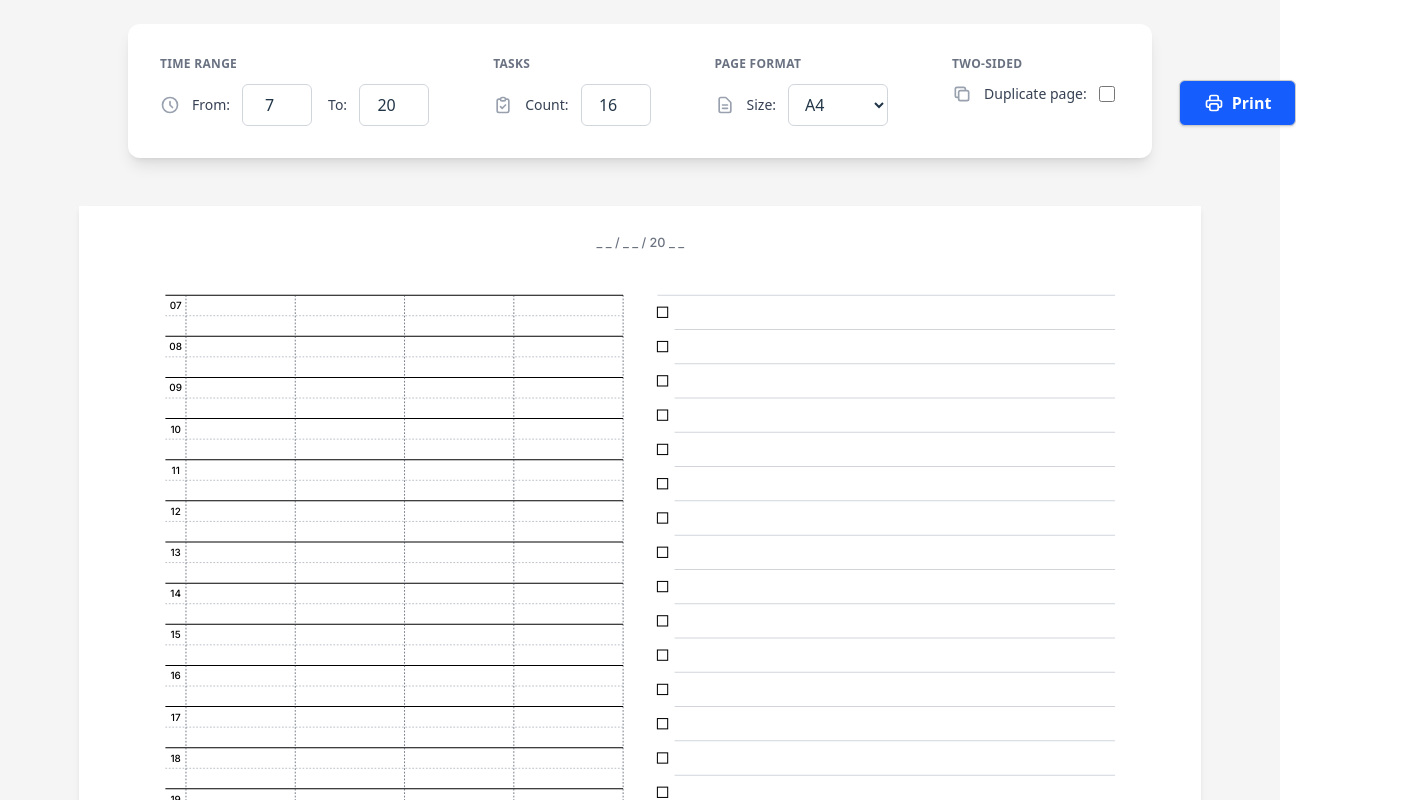
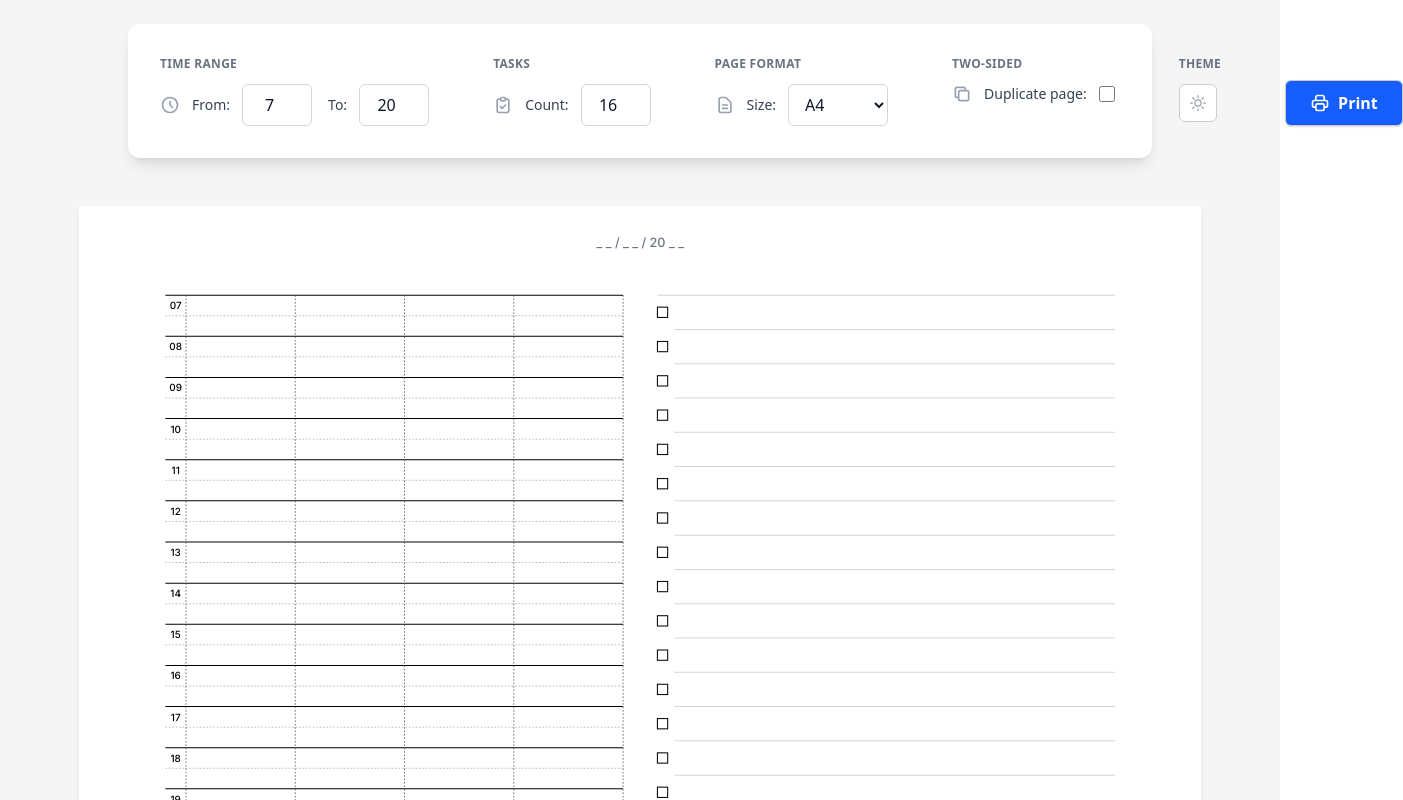
Before and after one commit to mdjastrzebski/timeblock-planner, a React (Vite) app: page / in a window 1280 px wide. Shown: the top 800 px of the page, 1403 px wide, since content can reach past the window. Built offline with nearby package versions, Linux system fonts and the light colour scheme.

Commit message:
feat: dark mode

```diff
--- a/src/App.tsx
+++ b/src/App.tsx
@@ -3,6 +3,7 @@ import Page from "./components/Page";
 import ConfigPanel from "./components/ConfigPanel";
 import type { PageFormat } from "./types";
 import { usePrint } from "./hooks/usePrint";
+import { useTheme } from "./hooks/useTheme";
 
 function App() {
   const [hourFrom, setHourFrom] = useState(7);
@@ -12,6 +13,7 @@ function App() {
   const [duplexPrint, setDuplexPrint] = useState(false);
 
   const handlePrint = usePrint(pageFormat);
+  const { theme, setTheme } = useTheme();
 
   const handleHourFromChange = (value: number) => {
     const newValue = Math.max(0, Math.min(23, value));
@@ -42,11 +44,13 @@ function App() {
         pageFormat={pageFormat}
         taskCount={taskCount}
         duplexPrint={duplexPrint}
+        theme={theme}
         onHourFromChange={handleHourFromChange}
         onHourToChange={handleHourToChange}
         onPageFormatChange={setPageFormat}
         onTaskCountChange={handleTaskCountChange}
         onDuplexPrintChange={setDuplexPrint}
+        onThemeChange={setTheme}
         onPrint={handlePrint}
       />
       <Page
--- a/src/components/ConfigPanel.tsx
+++ b/src/components/ConfigPanel.tsx
@@ -1,10 +1,12 @@
-import type { PageFormat } from "../types";
+import type { PageFormat, Theme } from "../types";
 import { isPageFormat } from "../types";
 import ClockIcon from "./icons/ClockIcon";
 import ClipboardCheckIcon from "./icons/ClipboardCheckIcon";
 import DocumentIcon from "./icons/DocumentIcon";
 import DuplicateIcon from "./icons/DuplicateIcon";
 import PrinterIcon from "./icons/PrinterIcon";
+import SunIcon from "./icons/SunIcon";
+import MoonIcon from "./icons/MoonIcon";
 
 interface ConfigPanelProps {
   hourFrom: number;
@@ -12,11 +14,13 @@ interface ConfigPanelProps {
   pageFormat: PageFormat;
   taskCount: number;
   duplexPrint: boolean;
+  theme: Theme;
   onHourFromChange: (value: number) => void;
   onHourToChange: (value: number) => void;
   onPageFormatChange: (value: PageFormat) => void;
   onTaskCountChange: (value: number) => void;
   onDuplexPrintChange: (value: boolean) => void;
+  onThemeChange: (value: Theme) => void;
   onPrint: () => void;
 }
 
@@ -26,28 +30,30 @@ const ConfigPanel = ({
   pageFormat,
   taskCount,
   duplexPrint,
+  theme,
   onHourFromChange,
   onHourToChange,
   onPageFormatChange,
   onTaskCountChange,
   onDuplexPrintChange,
+  onThemeChange,
   onPrint,
 }: ConfigPanelProps) => {
   return (
     <div className="w-full px-4 py-6 print:hidden">
-      <div className="bg-white shadow-lg rounded-xl p-6 md:p-8 max-w-5xl mx-auto mb-6">
+      <div className="bg-white dark:bg-gray-800 shadow-lg rounded-xl p-6 md:p-8 max-w-5xl mx-auto mb-6">
         <div className="flex flex-col lg:flex-row gap-6 lg:gap-8">
           {/* Time Range Section */}
           <div className="flex-1">
-            <h3 className="text-xs font-semibold text-gray-500 uppercase tracking-wide mb-3">
+            <h3 className="text-xs font-semibold text-gray-500 dark:text-gray-400 uppercase tracking-wide mb-3">
               Time Range
             </h3>
             <div className="flex flex-col sm:flex-row gap-4">
               <div className="flex items-center gap-3">
-                <ClockIcon className="w-5 h-5 text-gray-400 flex-shrink-0" />
+                <ClockIcon className="w-5 h-5 text-gray-400 dark:text-gray-500 flex-shrink-0" />
                 <label
                   htmlFor="hourFrom"
-                  className="text-sm font-medium text-gray-700 whitespace-nowrap"
+                  className="text-sm font-medium text-gray-700 dark:text-gray-300 whitespace-nowrap"
                 >
                   From:
                 </label>
@@ -62,13 +68,13 @@ const ConfigPanel = ({
                     onHourFromChange(isNaN(value) ? 0 : value);
                   }}
                   aria-label="Starting hour for the planner (0-23)"
-                  className="px-3 py-2 border border-gray-300 rounded-md bg-white text-base transition-all duration-200 focus:outline-none focus:border-blue-500 focus:ring-2 focus:ring-blue-200 hover:border-gray-400 w-[70px] text-center"
+                  className="px-3 py-2 border border-gray-300 dark:border-gray-600 rounded-md bg-white dark:bg-gray-700 text-base text-gray-900 dark:text-gray-100 transition-all duration-200 focus:outline-none focus:border-blue-500 focus:ring-2 focus:ring-blue-200 dark:focus:ring-blue-800 hover:border-gray-400 dark:hover:border-gray-500 w-[70px] text-center"
                 />
               </div>
               <div className="flex items-center gap-3">
                 <label
                   htmlFor="hourTo"
-                  className="text-sm font-medium text-gray-700 whitespace-nowrap"
+                  className="text-sm font-medium text-gray-700 dark:text-gray-300 whitespace-nowrap"
                 >
                   To:
                 </label>
@@ -83,26 +89,26 @@ const ConfigPanel = ({
                     onHourToChange(isNaN(value) ? 0 : value);
                   }}
                   aria-label="Ending hour for the planner (0-23)"
-                  className="px-3 py-2 border border-gray-300 rounded-md bg-white text-base transition-all duration-200 focus:outline-none focus:border-blue-500 focus:ring-2 focus:ring-blue-200 hover:border-gray-400 w-[70px] text-center"
+                  className="px-3 py-2 border border-gray-300 dark:border-gray-600 rounded-md bg-white dark:bg-gray-700 text-base text-gray-900 dark:text-gray-100 transition-all duration-200 focus:outline-none focus:border-blue-500 focus:ring-2 focus:ring-blue-200 dark:focus:ring-blue-800 hover:border-gray-400 dark:hover:border-gray-500 w-[70px] text-center"
                 />
               </div>
             </div>
           </div>
 
           {/* Divider */}
-          <div className="hidden lg:block w-px bg-gray-200"></div>
-          <div className="lg:hidden w-full h-px bg-gray-200"></div>
+          <div className="hidden lg:block w-px bg-gray-200 dark:bg-gray-600"></div>
+          <div className="lg:hidden w-full h-px bg-gray-200 dark:bg-gray-600"></div>
 
           {/* Tasks Section */}
           <div>
-            <h3 className="text-xs font-semibold text-gray-500 uppercase tracking-wide mb-3">
+            <h3 className="text-xs font-semibold text-gray-500 dark:text-gray-400 uppercase tracking-wide mb-3">
               Tasks
             </h3>
             <div className="flex items-center gap-3">
-              <ClipboardCheckIcon className="w-5 h-5 text-gray-400 flex-shrink-0" />
+              <ClipboardCheckIcon className="w-5 h-5 text-gray-400 dark:text-gray-500 flex-shrink-0" />
               <label
                 htmlFor="taskCount"
-                className="text-sm font-medium text-gray-700 whitespace-nowrap"
+                className="text-sm font-medium text-gray-700 dark:text-gray-300 whitespace-nowrap"
               >
                 Count:
               </label>
@@ -117,25 +123,25 @@ const ConfigPanel = ({
                   onTaskCountChange(isNaN(value) ? 1 : value);
                 }}
                 aria-label="Number of tasks (1-100)"
-                className="px-3 py-2 border border-gray-300 rounded-md bg-white text-base transition-all duration-200 focus:outline-none focus:border-blue-500 focus:ring-2 focus:ring-blue-200 hover:border-gray-400 w-[70px] text-center"
+                className="px-3 py-2 border border-gray-300 dark:border-gray-600 rounded-md bg-white dark:bg-gray-700 text-base text-gray-900 dark:text-gray-100 transition-all duration-200 focus:outline-none focus:border-blue-500 focus:ring-2 focus:ring-blue-200 dark:focus:ring-blue-800 hover:border-gray-400 dark:hover:border-gray-500 w-[70px] text-center"
               />
             </div>
           </div>
 
           {/* Divider */}
-          <div className="hidden lg:block w-px bg-gray-200"></div>
-          <div className="lg:hidden w-full h-px bg-gray-200"></div>
+          <div className="hidden lg:block w-px bg-gray-200 dark:bg-gray-600"></div>
+          <div className="lg:hidden w-full h-px bg-gray-200 dark:bg-gray-600"></div>
 
           {/* Page Format Section */}
           <div>
-            <h3 className="text-xs font-semibold text-gray-500 uppercase tracking-wide mb-3">
+            <h3 className="text-xs font-semibold text-gray-500 dark:text-gray-400 uppercase tracking-wide mb-3">
               Page Format
             </h3>
             <div className="flex items-center gap-3">
-              <DocumentIcon className="w-5 h-5 text-gray-400 flex-shrink-0" />
+              <DocumentIcon className="w-5 h-5 text-gray-400 dark:text-gray-500 flex-shrink-0" />
               <label
                 htmlFor="pageFormat"
-                className="text-sm font-medium text-gray-700 whitespace-nowrap"
+                className="text-sm font-medium text-gray-700 dark:text-gray-300 whitespace-nowrap"
               >
                 Size:
               </label>
@@ -148,7 +154,7 @@ const ConfigPanel = ({
                     onPageFormatChange(value);
                   }
                 }}
-                className="px-3 py-2 border border-gray-300 rounded-md bg-white text-base transition-all duration-200 focus:outline-none focus:border-blue-500 focus:ring-2 focus:ring-blue-200 hover:border-gray-400 min-w-[100px]"
+                className="px-3 py-2 border border-gray-300 dark:border-gray-600 rounded-md bg-white dark:bg-gray-700 text-base text-gray-900 dark:text-gray-100 transition-all duration-200 focus:outline-none focus:border-blue-500 focus:ring-2 focus:ring-blue-200 dark:focus:ring-blue-800 hover:border-gray-400 dark:hover:border-gray-500 min-w-[100px]"
               >
                 <option value="A4">A4</option>
                 <option value="Letter">Letter</option>
@@ -157,19 +163,19 @@ const ConfigPanel = ({
           </div>
 
           {/* Divider */}
-          <div className="hidden lg:block w-px bg-gray-200"></div>
-          <div className="lg:hidden w-full h-px bg-gray-200"></div>
+          <div className="hidden lg:block w-px bg-gray-200 dark:bg-gray-600"></div>
+          <div className="lg:hidden w-full h-px bg-gray-200 dark:bg-gray-600"></div>
 
           {/* Two-Sided Print Section */}
           <div>
-            <h3 className="text-xs font-semibold text-gray-500 uppercase tracking-wide mb-3">
+            <h3 className="text-xs font-semibold text-gray-500 dark:text-gray-400 uppercase tracking-wide mb-3">
               Two-Sided
             </h3>
             <div className="flex items-center gap-3">
-              <DuplicateIcon className="w-5 h-5 text-gray-400 flex-shrink-0" />
+              <DuplicateIcon className="w-5 h-5 text-gray-400 dark:text-gray-500 flex-shrink-0" />
               <label
                 htmlFor="duplexPrint"
-                className="text-sm font-medium text-gray-700 whitespace-nowrap"
+                className="text-sm font-medium text-gray-700 dark:text-gray-300 whitespace-nowrap"
               >
                 Duplicate page:
               </label>
@@ -179,14 +185,40 @@ const ConfigPanel = ({
                 checked={duplexPrint}
                 onChange={(e) => onDuplexPrintChange(e.target.checked)}
                 aria-label="Enable two-sided printing by duplicating the page"
-                className="w-4 h-4 text-blue-600 border-gray-300 rounded focus:ring-blue-500 focus:ring-2"
+                className="w-4 h-4 text-blue-600 border-gray-300 dark:border-gray-600 rounded focus:ring-blue-500 focus:ring-2"
               />
             </div>
           </div>
 
           {/* Divider */}
-          <div className="hidden lg:block w-px bg-gray-200"></div>
-          <div className="lg:hidden w-full h-px bg-gray-200"></div>
+          <div className="hidden lg:block w-px bg-gray-200 dark:bg-gray-600"></div>
+          <div className="lg:hidden w-full h-px bg-gray-200 dark:bg-gray-600"></div>
+
+          {/* Theme Section */}
+          <div>
+            <h3 className="text-xs font-semibold text-gray-500 dark:text-gray-400 uppercase tracking-wide mb-3">
+              Theme
+            </h3>
+            <div className="flex items-center gap-3">
+              <button
+                onClick={() =>
+                  onThemeChange(theme === "light" ? "dark" : "light")
+                }
+                aria-label={`Switch to ${theme === "light" ? "dark" : "light"} mode`}
+                className="p-2 rounded-md transition-all duration-200 text-gray-400 dark:text-gray-500 hover:bg-gray-100 dark:hover:bg-gray-700"
+              >
+                {theme === "light" ? (
+                  <SunIcon className="w-5 h-5" />
+                ) : (
+                  <MoonIcon className="w-5 h-5" />
+                )}
+              </button>
+            </div>
+          </div>
+
+          {/* Divider */}
+          <div className="hidden lg:block w-px bg-gray-200 dark:bg-gray-600"></div>
+          <div className="lg:hidden w-full h-px bg-gray-200 dark:bg-gray-600"></div>
 
           {/* Print Action Section */}
           <div className="flex items-end">
--- /dev/null
+++ b/src/components/icons/MoonIcon.tsx
@@ -0,0 +1,22 @@
+interface MoonIconProps {
+  className?: string;
+}
+
+const MoonIcon = ({ className }: MoonIconProps) => (
+  <svg
+    xmlns="http://www.w3.org/2000/svg"
+    fill="none"
+    viewBox="0 0 24 24"
+    strokeWidth={1.5}
+    stroke="currentColor"
+    className={className}
+  >
+    <path
+      strokeLinecap="round"
+      strokeLinejoin="round"
+      d="M21.752 15.002A9.72 9.72 0 0 1 18 15.75c-5.385 0-9.75-4.365-9.75-9.75 0-1.33.266-2.597.748-3.752A9.753 9.753 0 0 0 3 11.25C3 16.635 7.365 21 12.75 21a9.753 9.753 0 0 0 9.002-5.998Z"
+    />
+  </svg>
+);
+
+export default MoonIcon;
--- /dev/null
+++ b/src/components/icons/SunIcon.tsx
@@ -0,0 +1,22 @@
+interface SunIconProps {
+  className?: string;
+}
+
+const SunIcon = ({ className }: SunIconProps) => (
+  <svg
+    xmlns="http://www.w3.org/2000/svg"
+    fill="none"
+    viewBox="0 0 24 24"
+    strokeWidth={1.5}
+    stroke="currentColor"
+    className={className}
+  >
+    <path
+      strokeLinecap="round"
+      strokeLinejoin="round"
+      d="M12 3v2.25m6.364.386-1.591 1.591M21 12h-2.25m-.386 6.364-1.591-1.591M12 18.75V21m-4.773-4.227-1.591 1.591M5.25 12H3m4.227-4.773L5.636 5.636M15.75 12a3.75 3.75 0 1 1-7.5 0 3.75 3.75 0 0 1 7.5 0Z"
+    />
+  </svg>
+);
+
+export default SunIcon;
--- /dev/null
+++ b/src/hooks/useTheme.ts
@@ -0,0 +1,30 @@
+import { useState, useEffect } from "react";
+import type { Theme } from "../types";
+
+export function useTheme() {
+  // Initialize with system preference
+  const [theme, setTheme] = useState<Theme>(() => {
+    if (typeof window !== "undefined") {
+      return window.matchMedia("(prefers-color-scheme: dark)").matches
+        ? "dark"
+        : "light";
+    }
+    return "light";
+  });
+
+  // Apply theme to document root
+  useEffect(() => {
+    const root = document.documentElement;
+    if (theme === "dark") {
+      root.classList.add("dark");
+    } else {
+      root.classList.remove("dark");
+    }
+  }, [theme]);
+
+  const toggleTheme = () => {
+    setTheme((prev) => (prev === "dark" ? "light" : "dark"));
+  };
+
+  return { theme, setTheme, toggleTheme };
+}
--- a/src/types/index.ts
+++ b/src/types/index.ts
@@ -1,4 +1,6 @@
 export type PageFormat = "A4" | "Letter";
+
+export type Theme = "light" | "dark";
 
 // Type guard function for PageFormat
 export function isPageFormat(value: string): value is PageFormat {
```
Also changed, not shown: src/index.css (+26 -0 lines).
